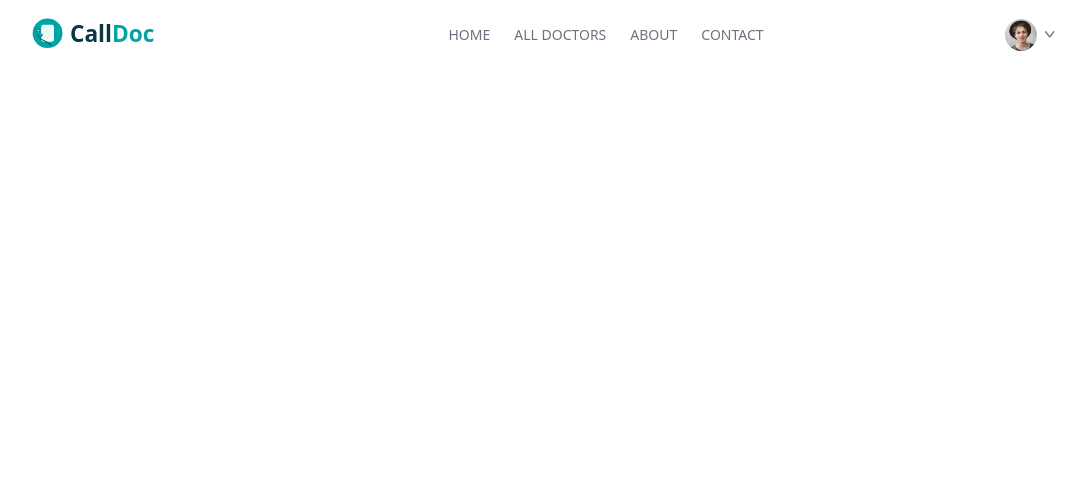
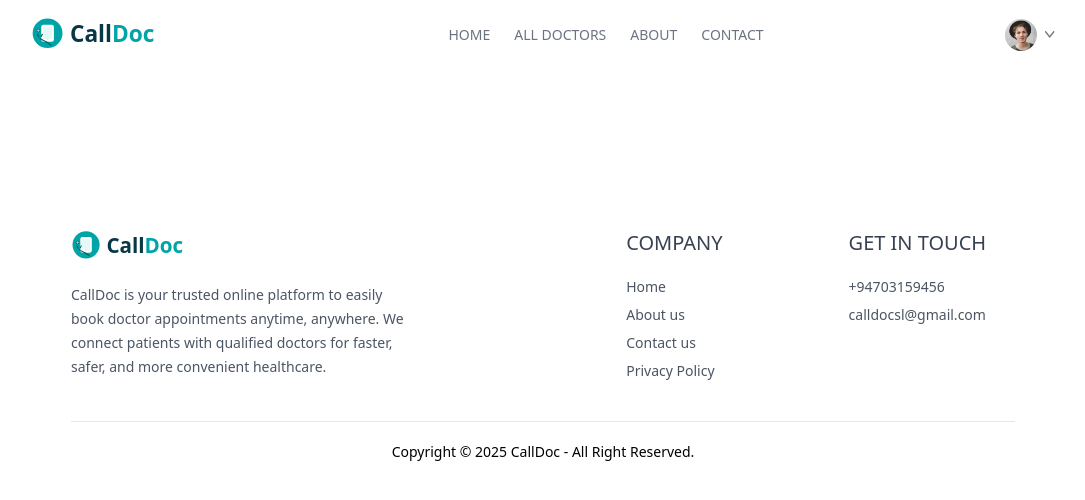
Before and after one commit to Praveen-Thathsara/Doctor-Channeling-Website-CallDoc, a React (Vite) app in the folder frontend/: page /appointment/1 in a window 1280 px wide. Shown: the top 500 px of the page, without its empty margins (97-1182 px from the left). Built offline with nearby package versions, Linux system fonts and the light colour scheme.

Commit message:
create the footer section

```diff
--- a/frontend/src/App.jsx
+++ b/frontend/src/App.jsx
@@ -9,6 +9,7 @@
 import MyProfile from './pages/MyProfile'
 import Appointment from './pages/Appointment'
 import Navbar from './components/Navbar'
+import Footer from './components/Footer'
 
 const App = () => {
   return (
@@ -25,6 +26,7 @@
         <Route  path = '/my-profile' element= {<MyProfile />}/>
         <Route  path = '/appointment/:docId' element= {<Appointment />}/>
       </Routes>
+      <Footer />
     </div>
   )
 }
--- /dev/null
+++ b/frontend/src/components/Footer.jsx
@@ -0,0 +1,44 @@
+import React from 'react'
+import { assets } from '../assets/assets'
+
+const Footer = () => {
+  return (
+    <div className='md:mx-10'>
+        <div className='flex felx-col sm:grid grid-cols-[3fr_1fr_1fr] gap-14 my-10 mt-40 text-sm'>
+            {/*left section*/}
+            <div>
+                <img className='mb-5 w-40' src={assets.logo} alt="" />
+                <p className='w-full md:w-2/3 text-gray-600 leading-6'>CallDoc is your trusted online platform to easily book doctor appointments anytime, anywhere. We connect patients with qualified doctors for faster, safer, and more convenient healthcare.</p>
+
+            </div>
+            {/*center section*/}
+            <div>
+                <p className='text-xl font-medium mb-5 text-gray-700'>COMPANY</p>
+                <ul className='flex flex-col gap-2 text-gray-600'>
+                    <li>Home</li>
+                    <li>About us</li>
+                    <li>Contact us</li>
+                    <li>Privacy Policy</li>
+                </ul>
+
+            </div>
+            {/*right section*/}
+            <div>
+                <p className='text-xl font-medium mb-5 text-gray-700'>GET IN TOUCH</p>
+                <ul className='flex flex-col gap-2 text-gray-600'>
+                    <li>+94703159456</li>
+                    <li>calldocsl@gmail.com</li>
+                </ul>
+
+            </div>
+        </div>
+        {/*copy Rights*/}
+        <div>
+            <hr />
+            <p className='py-5 text-sm text-center'>Copyright © 2025 CallDoc - All Right Reserved.</p>
+        </div>
+    </div>
+  )
+}
+
+export default Footer
```
